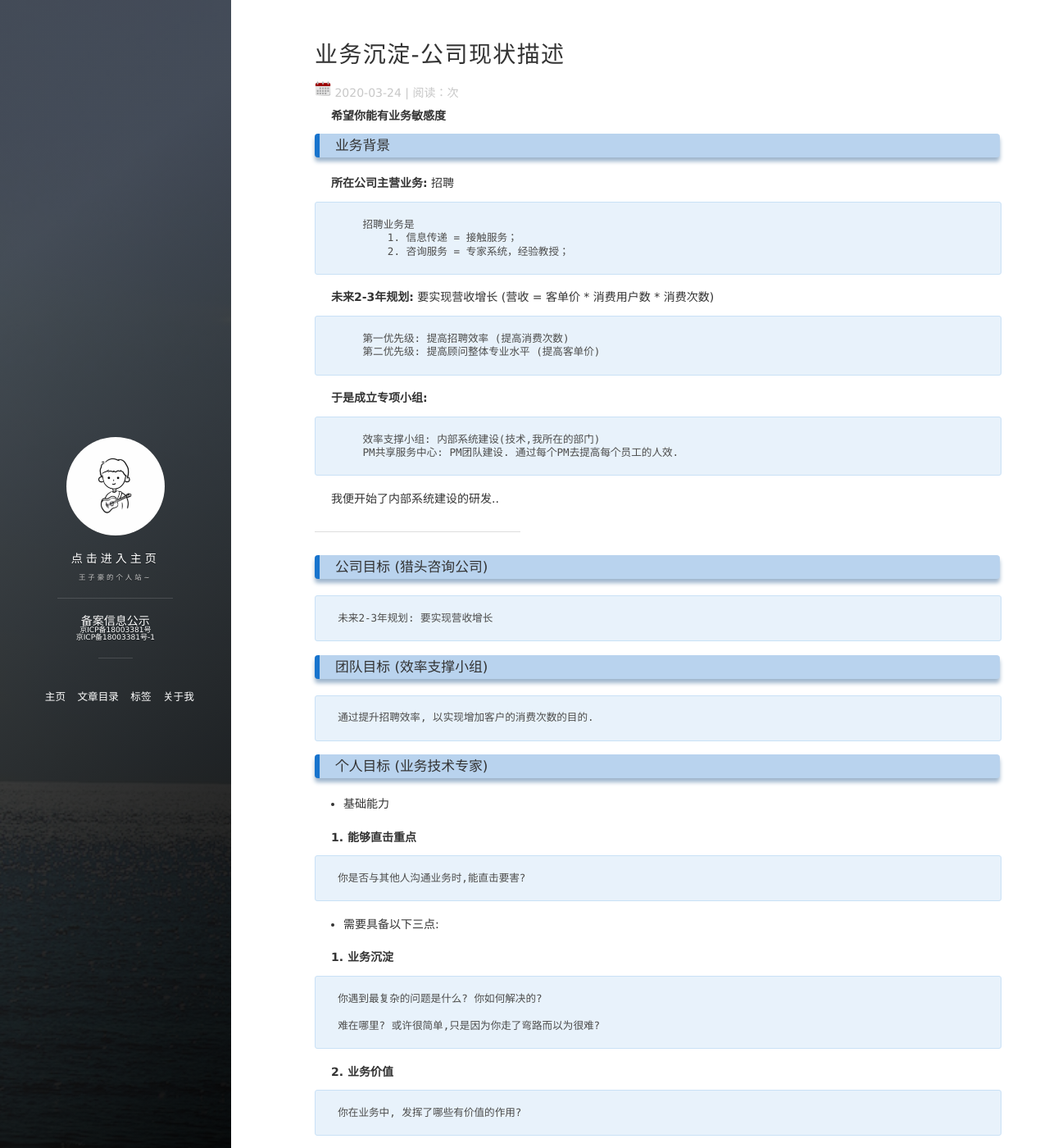
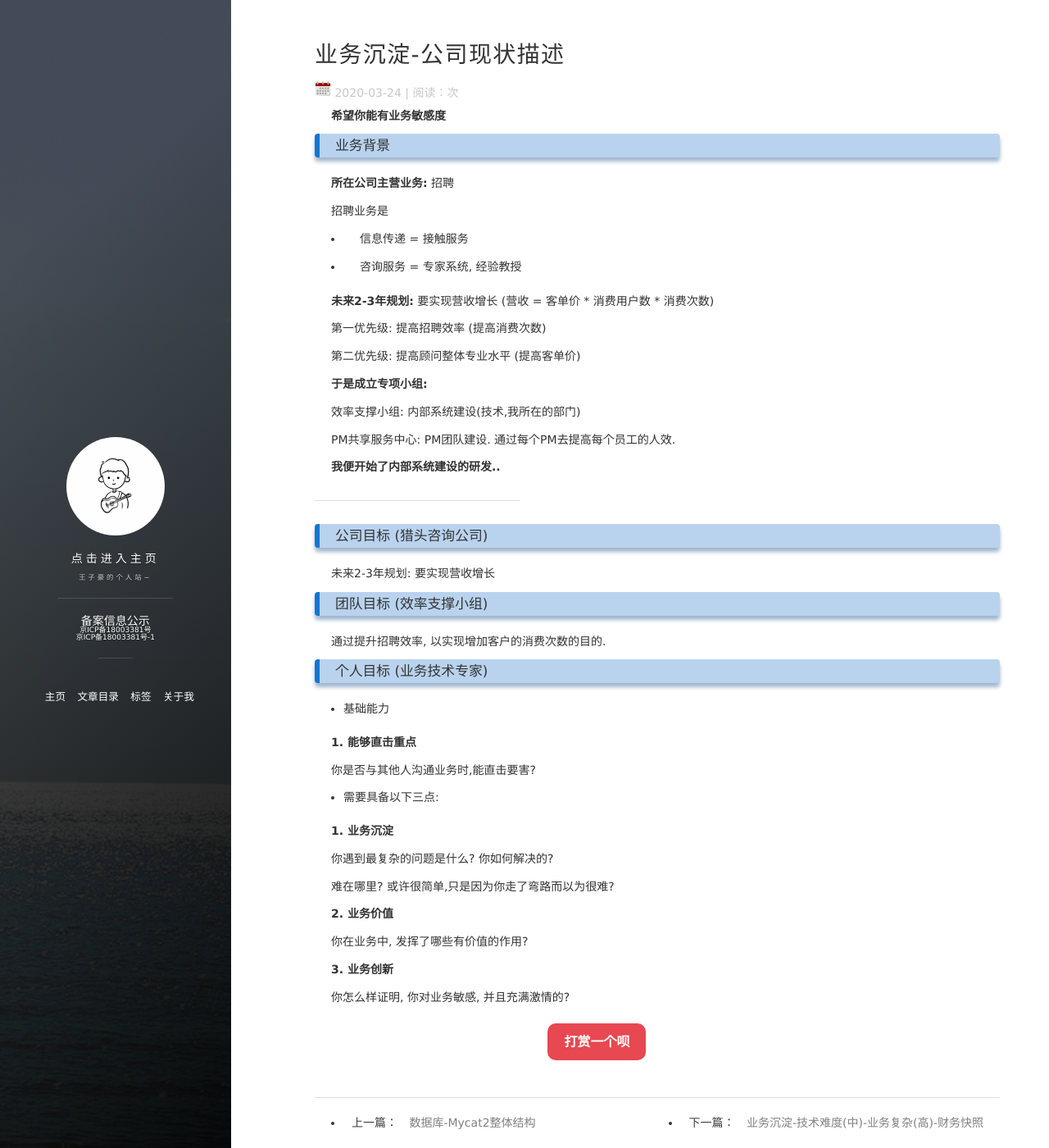
Before and after one commit to wangzihaogithub/wangzihaogithub, a Jekyll site: the page built from _posts/2020-03-24-业务沉淀-描述现状.markdown, in a window 1280 px wide and 1400 px high. Shown: the whole window at 82% size. Built offline with Jekyll 4.4.1, drawn with Linux system fonts in a browser that asks for light colours; comment, search, counter and statistics services are not loaded.

Commit message:
业务沉淀

```diff
--- a/_posts/2020-03-24-业务沉淀-描述现状.markdown
+++ b/_posts/2020-03-24-业务沉淀-描述现状.markdown
@@ -10,31 +10,38 @@
 
 **所在公司主营业务:** 招聘
 
-        招聘业务是
-            1. 信息传递 = 接触服务；
-            2. 咨询服务 = 专家系统，经验教授；
+招聘业务是
+
+- 信息传递 = 接触服务
+
+- 咨询服务 = 专家系统, 经验教授
+
 
 **未来2-3年规划:** 要实现营收增长 (营收 = 客单价 * 消费用户数 * 消费次数)
 
-        第一优先级: 提高招聘效率 (提高消费次数)
-        第二优先级: 提高顾问整体专业水平 (提高客单价)
+第一优先级: 提高招聘效率 (提高消费次数)
+
+第二优先级: 提高顾问整体专业水平 (提高客单价)
+
 
 **于是成立专项小组:**
 
-        效率支撑小组: 内部系统建设(技术,我所在的部门)
-        PM共享服务中心: PM团队建设. 通过每个PM去提高每个员工的人效.
+效率支撑小组: 内部系统建设(技术,我所在的部门)
 
-我便开始了内部系统建设的研发..
+PM共享服务中心: PM团队建设. 通过每个PM去提高每个员工的人效.
+
+
+**我便开始了内部系统建设的研发..**
 
  ---
 
 ### 公司目标 (猎头咨询公司)
 
-    未来2-3年规划: 要实现营收增长
+未来2-3年规划: 要实现营收增长
 
 ### 团队目标 (效率支撑小组)
 
-    通过提升招聘效率, 以实现增加客户的消费次数的目的.
+通过提升招聘效率, 以实现增加客户的消费次数的目的.
 
 ### 个人目标 (业务技术专家)
 
@@ -42,20 +49,20 @@
 
 **1. 能够直击重点**
 
-    你是否与其他人沟通业务时,能直击要害?
+你是否与其他人沟通业务时,能直击要害?
 
 - 需要具备以下三点:
 
 **1. 业务沉淀**
 
-    你遇到最复杂的问题是什么? 你如何解决的?
+你遇到最复杂的问题是什么? 你如何解决的?
 
-    难在哪里? 或许很简单,只是因为你走了弯路而以为很难?
+难在哪里? 或许很简单,只是因为你走了弯路而以为很难?
 
 **2. 业务价值**
 
-    你在业务中, 发挥了哪些有价值的作用?
+你在业务中, 发挥了哪些有价值的作用?
 
 **3. 业务创新**
 
-    你怎么样证明, 你对业务敏感, 并且充满激情的?
+你怎么样证明, 你对业务敏感, 并且充满激情的?
```
